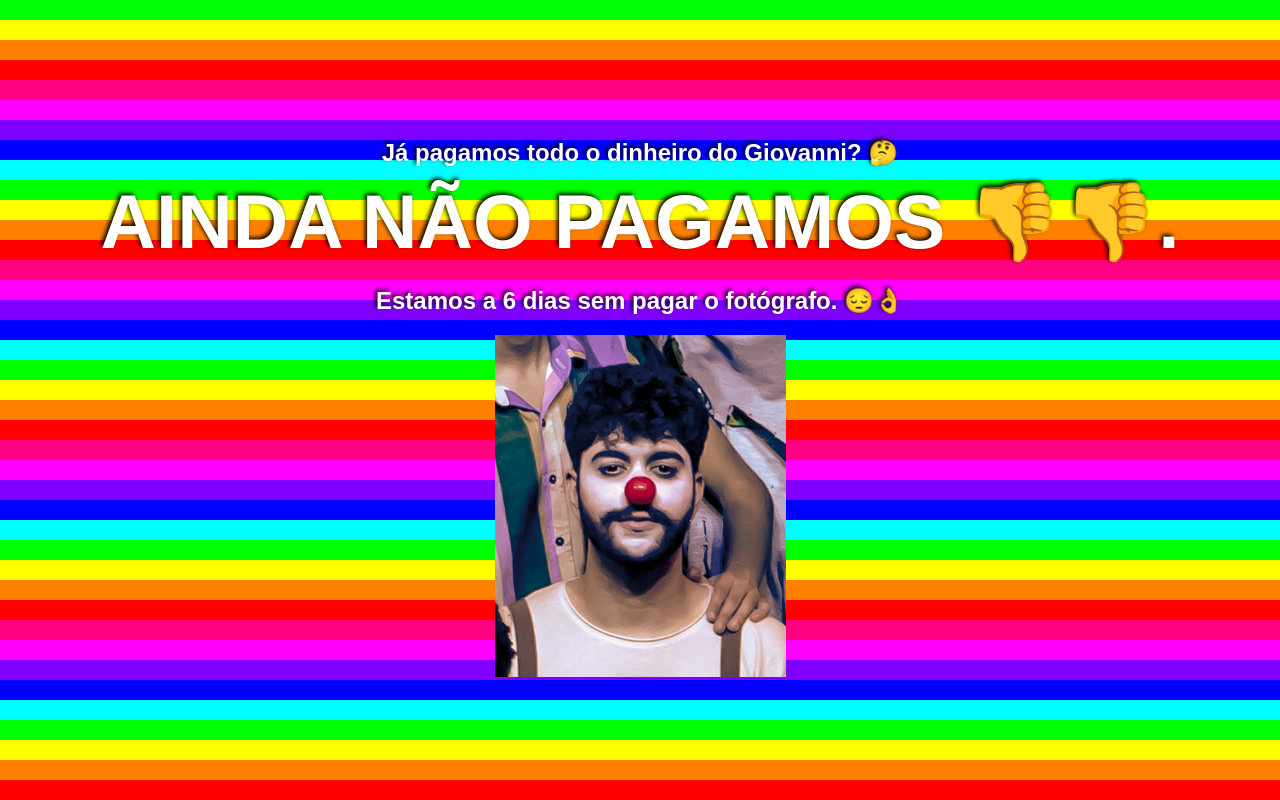
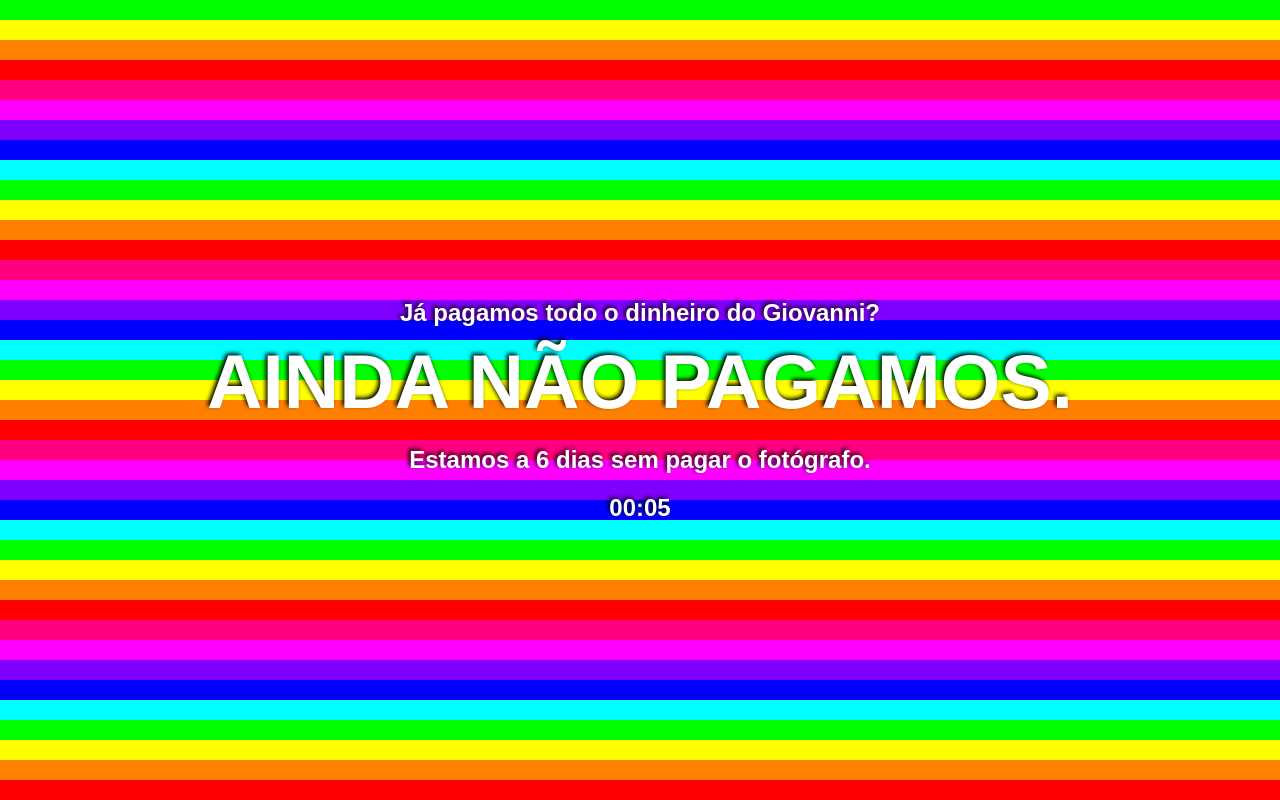
Before and after one commit to gabrieleneas/gabrieleneas.github.io, a plain HTML site: page index.html in a window 1280 px wide. Drawn offline with Linux system fonts and the light colour scheme.

Commit message:
Update index.html

```diff
--- a/index.html
+++ b/index.html
@@ -39,7 +39,8 @@
 
         #title1,
         #title2,
-        #title3 {
+        #title3,
+        #timeContainer {
             font-size: 24px;
             font-weight: bold;
             text-align: center;
@@ -52,25 +53,15 @@
             font-size: 6vw; /* Responsivo em relação à largura da tela */
             margin-top: 10px;
         }
-
-        #imageContainer {
-            margin-top: 20px;
-        }
-
-        #imageContainer img {
-            width: 100%; /* Ajusta a largura da imagem para preencher o contêiner */
-            max-width: 600px; /* Limita a largura máxima da imagem */
-            height: auto; /* Mantém a proporção da imagem */
-        }
     </style>
 </head>
 <body>
-    <div id="title1">Já pagamos todo o dinheiro do Giovanni? 🤔</div>
-    <div id="title2">AINDA NÃO PAGAMOS 👎👎.</div>
-    <div id="title3">Estamos a X dias sem pagar o fotógrafo 😔👌.</div>
+    <div id="title1">Já pagamos todo o dinheiro do Giovanni?</div>
+    <div id="title2">AINDA NÃO PAGAMOS.</div>
+    <div id="title3">Estamos a X dias sem pagar o fotógrafo.</div>
 
-    <div id="imageContainer">
-        <img src="clown.png" alt="">
+    <div id="timeContainer">
+        <span id="minutes">00</span>:<span id="seconds">00</span>
     </div>
 
     <script>
@@ -78,7 +69,26 @@
         var dataAtual = new Date();
         var diferencaEmMilissegundos = dataAtual - dataEspecifica;
         var diferencaEmDias = Math.floor(diferencaEmMilissegundos / (1000 * 60 * 60 * 24));
-        document.getElementById('title3').innerText = "Estamos a " + diferencaEmDias + " dias sem pagar o fotógrafo. 😔👌";
+        document.getElementById('title3').innerText = "Estamos a " + diferencaEmDias + " dias sem pagar o fotógrafo.";
+
+        // Função para atualizar os minutos e segundos a cada segundo
+        function updateClock() {
+            var agora = new Date();
+            var diferencaEmSegundos = Math.floor((agora - dataAtual) / 1000);
+            var minutos = Math.floor(diferencaEmSegundos / 60);
+            var segundos = diferencaEmSegundos % 60;
+
+            // Adiciona um zero à esquerda se for menor que 10
+            minutos = minutos < 10 ? "0" + minutos : minutos;
+            segundos = segundos < 10 ? "0" + segundos : segundos;
+
+            // Atualiza os elementos no HTML
+            document.getElementById('minutes').innerText = minutos;
+            document.getElementById('seconds').innerText = segundos;
+        }
+
+        // Atualiza o relógio a cada segundo
+        setInterval(updateClock, 1000);
     </script>
 </body>
 </html>
```
